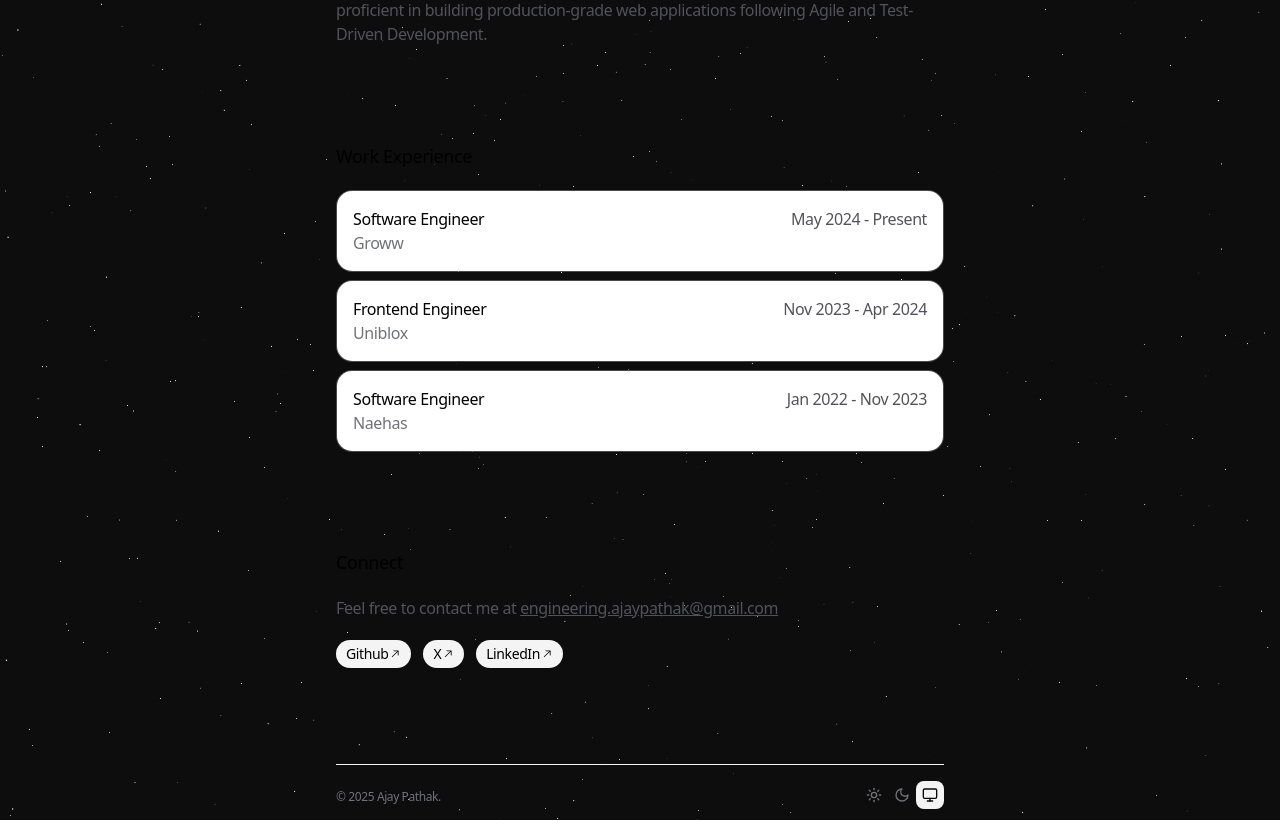
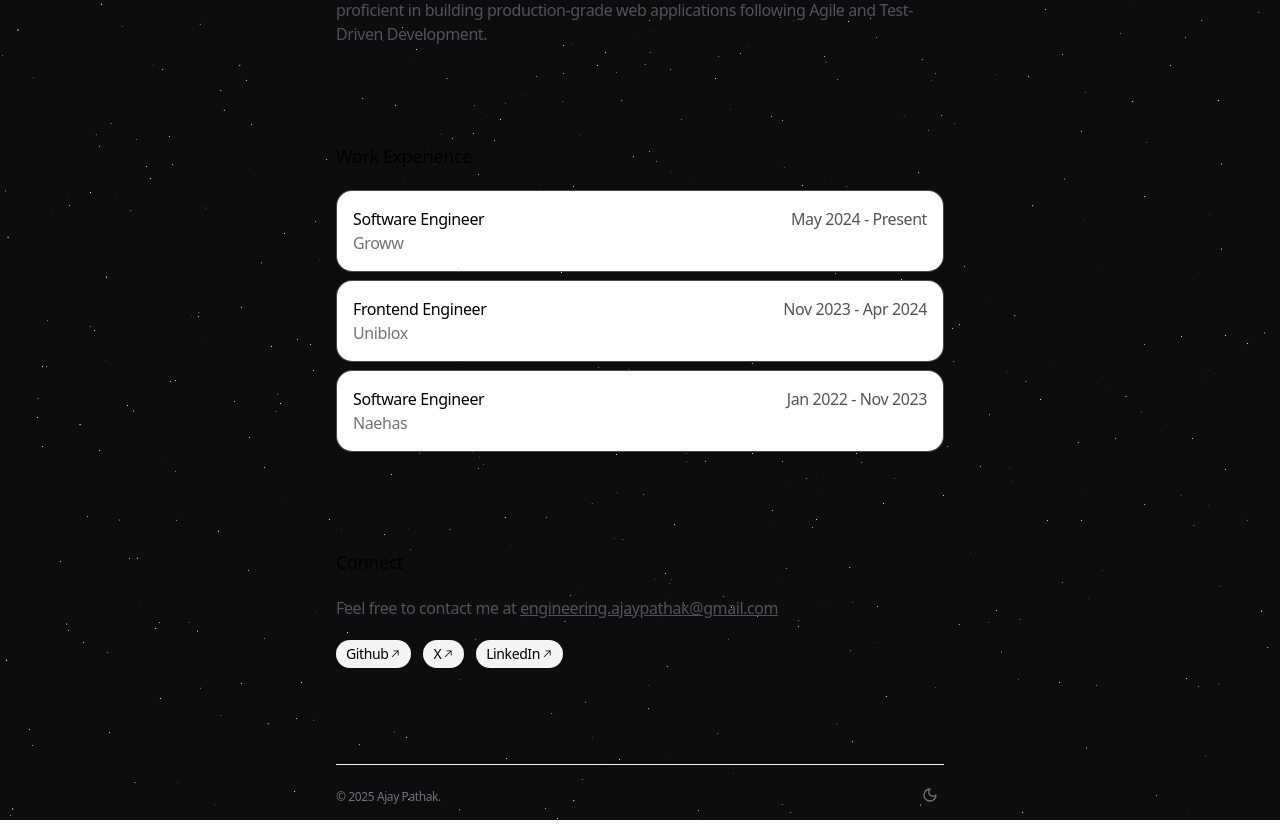
Before and after one commit to ap221882/portfolio-ajay-pathak-main, a Next.js app: page / in a window 1280 px wide. Shown: the part 234-1059 px from the top of the page. Built offline with nearby package versions, Linux system fonts and the light colour scheme.

Commit message:
fix: removed light mode

```diff
--- a/app/footer.tsx
+++ b/app/footer.tsx
@@ -4,32 +4,29 @@ import {
   useState,
 } from 'react';
 
-import {
-  MonitorIcon,
-  MoonIcon,
-  SunIcon,
-} from 'lucide-react';
+import { MoonIcon } from 'lucide-react';
 import { useTheme } from 'next-themes';
 
 import { AnimatedBackground } from '@/components/ui/animated-background';
 import { TextLoop } from '@/components/ui/text-loop';
 
 const THEMES_OPTIONS = [
-  {
-    label: "Light",
-    id: "light",
-    icon: <SunIcon className="h-4 w-4" />,
-  },
+  // ~> fix for background then enable light mode
+  // {
+  //   label: "Light",
+  //   id: "light",
+  //   icon: <SunIcon className="h-4 w-4" />,
+  // },
   {
     label: "Dark",
     id: "dark",
     icon: <MoonIcon className="h-4 w-4" />,
   },
-  {
-    label: "System",
-    id: "system",
-    icon: <MonitorIcon className="h-4 w-4" />,
-  },
+  // {
+  //   label: "System",
+  //   id: "system",
+  //   icon: <MonitorIcon className="h-4 w-4" />,
+  // },
 ];
 
 function ThemeSwitch() {
```
Also changed, not shown: app/layout.tsx (+7 -13 lines), app/page.tsx (+7 -11 lines), components/ui/ThreeDBg.tsx (+3 -6 lines), components/ui/scroll.tsx (+2 -5 lines).
